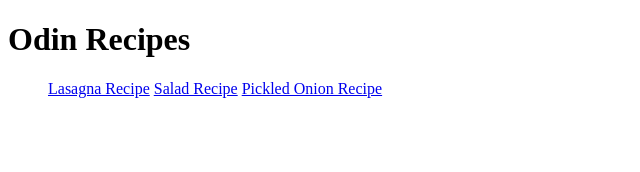
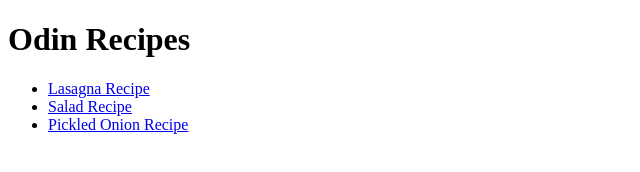
Before and after one commit to nicholas-l-ly/odin-recipes, a plain HTML site: page index.html in a window 1280 px wide. Shown: the whole page, without its empty margins (0-640 px from the left). Drawn offline with Linux system fonts and the light colour scheme.

Commit message:
Fix list in index

```diff
--- a/index.html
+++ b/index.html
@@ -8,9 +8,9 @@
   <body>
     <h1>Odin Recipes</h1>
     <ul>
-        <a href="recipes/lasagna.html">Lasagna Recipe</a>
-        <a href="recipes/salad.html">Salad Recipe</a>
-        <a href="recipes/pickled-onions.html">Pickled Onion Recipe</a>
+        <li><a href="recipes/lasagna.html">Lasagna Recipe</a></li>
+        <li><a href="recipes/salad.html">Salad Recipe</a></li>
+        <li><a href="recipes/pickled-onions.html">Pickled Onion Recipe</a></li>
     </ul>
 
   </body>
```
